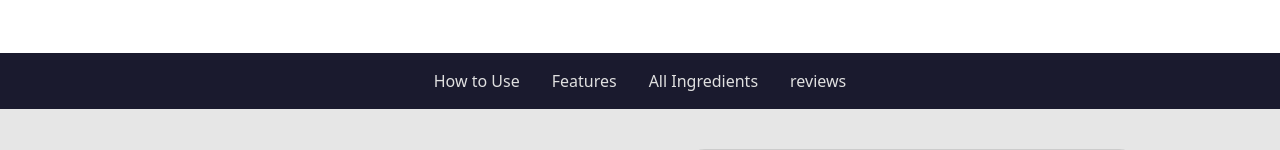
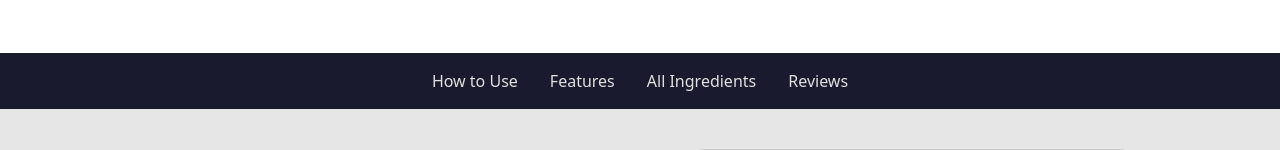
Before and after one commit to TouhedurRahman/noiderma-client, a React (Vite) app: page /products/1 in a window 1280 px wide. Shown: the part 539-689 px from the top of the page. Built offline with nearby package versions, Linux system fonts and the light colour scheme.

Commit message:
ratings design updated

```diff
--- a/src/Pages/Products/SingleProduct/ProductScrollNav/ProductScrollNav.jsx
+++ b/src/Pages/Products/SingleProduct/ProductScrollNav/ProductScrollNav.jsx
@@ -13,7 +13,7 @@ const ProductScrollNav = () => {
         { name: 'How to Use', to: 'use' },
         { name: 'Features', to: 'features' },
         { name: 'All Ingredients', to: 'ingrediants' },
-        { name: 'reviews', to: 'reviews' }
+        { name: 'Reviews', to: 'reviews' }
     ];
 
     const navbarHeight = 64;
--- a/src/Pages/Products/SingleProduct/RatingReview/RatingReview.jsx
+++ b/src/Pages/Products/SingleProduct/RatingReview/RatingReview.jsx
@@ -32,6 +32,7 @@ const RatingReview = ({ product }) => {
                             <p>Select a row below to filter reviews.</p>
                         </div>
                         <div className="mt-4 w-full md:w-[80%]">
+                            {/*
                             {ratings.map((rating, index) => {
                                 const percentage = Math.round((rating.count / totalRatings) * 100);
                                 return (
@@ -40,6 +41,49 @@ const RatingReview = ({ product }) => {
                                             {[...Array(rating.stars)].map((_, starIndex) => (
                                                 <AiFillStar key={starIndex} className="text-yellow-500" />
                                             ))}
+                                        </div>
+                                        <div className="w-full bg-gray-300 rounded-full h-4">
+                                            <div
+                                                className="bg-yellow-500 h-4 rounded-full"
+                                                style={{ width: `${percentage}%` }}
+                                            />
+                                        </div>
+                                        <span className="ml-2 text-gray-700">{rating.count}</span>
+                                    </div>
+                                );
+                            })}
+                            */}
+                            {/*
+                            {ratings.map((rating, index) => {
+                                const percentage = Math.round((rating.count / totalRatings) * 100);
+                                return (
+                                    <div key={index} className="flex items-center space-x-4 mb-2">
+                                        <div className="flex items-center space-x-1">
+                                            {[...Array(5)].map((_, starIndex) => (
+                                                <AiFillStar
+                                                    key={starIndex}
+                                                    className={starIndex < rating.stars ? "text-yellow-500" : "text-gray-300"}
+                                                />
+                                            ))}
+                                        </div>
+                                        <div className="w-full bg-gray-300 rounded-full h-4">
+                                            <div
+                                                className="bg-yellow-500 h-4 rounded-full"
+                                                style={{ width: `${percentage}%` }}
+                                            />
+                                        </div>
+                                        <span className="ml-2 text-gray-700">{rating.count}</span>
+                                    </div>
+                                );
+                            })}
+                             */}
+                            {ratings.map((rating, index) => {
+                                const percentage = Math.round((rating.count / totalRatings) * 100);
+                                return (
+                                    <div key={index} className="flex items-center space-x-4 mb-2">
+                                        <div className='flex justify-start items-center'>
+                                            <span className="w-4 text-gray-700">{rating.stars}</span>
+                                            <AiFillStar className="text-gray-600" />
                                         </div>
                                         <div className="w-full bg-gray-300 rounded-full h-4">
                                             <div
```
